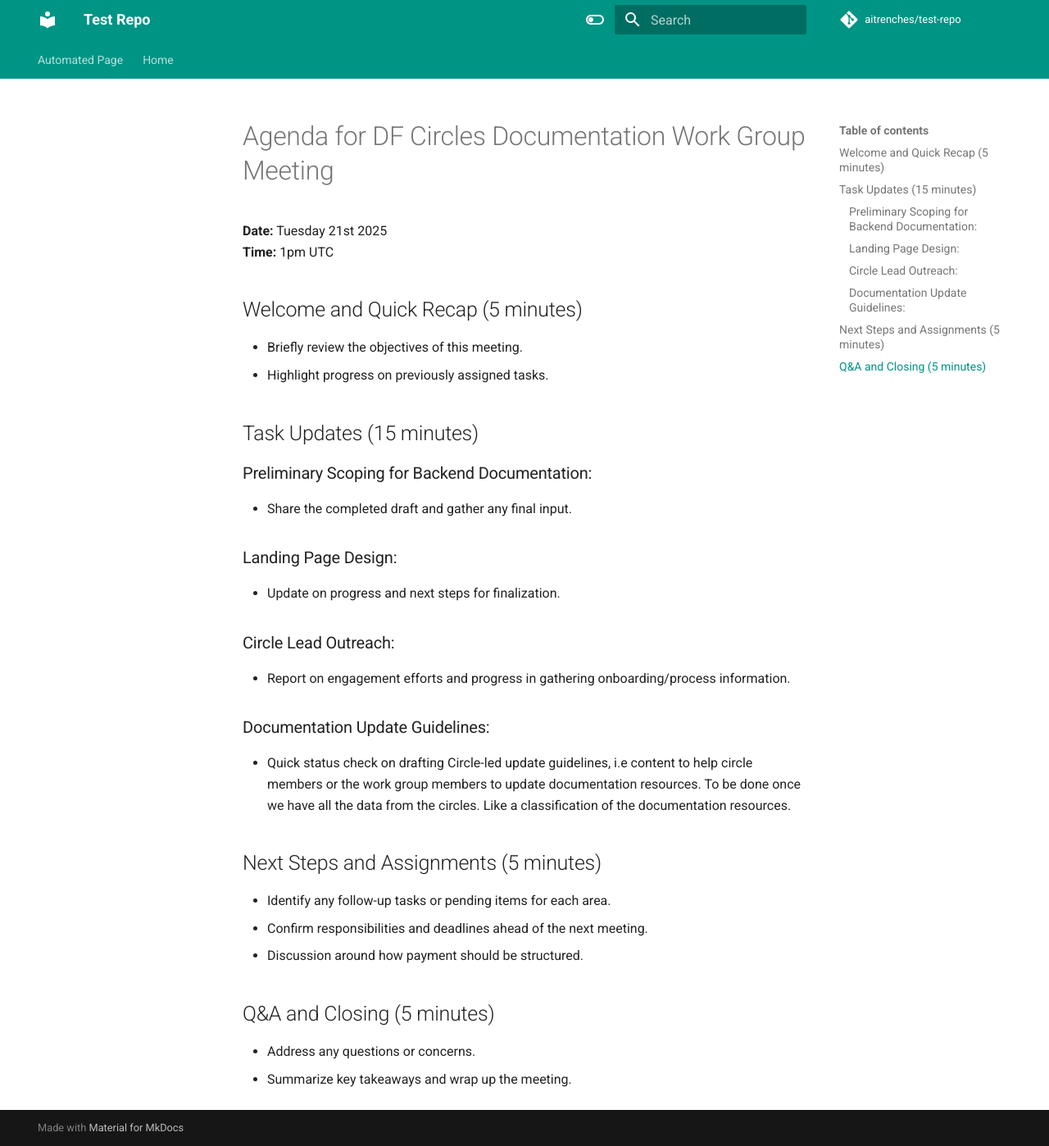
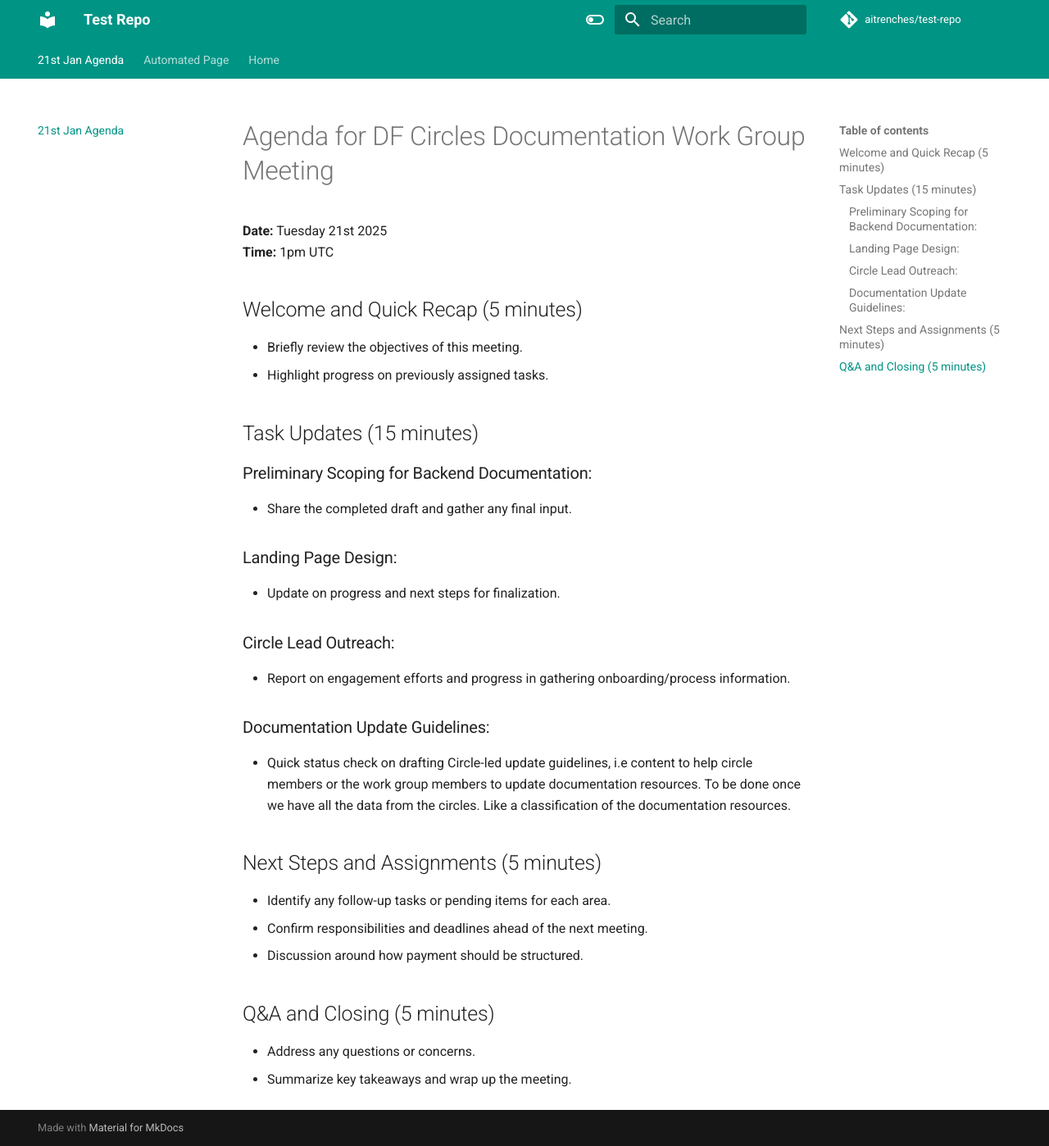
Before and after one commit to aitrenches/test-repo, an MkDocs documentation site: the page built from docs/21st-jan-agenda.md, in a window 1280 px wide and 1398 px high. Shown: the whole window at 82% size. Built offline with MkDocs 1.6.1 and Material for MkDocs 9.7.7, drawn with Linux system fonts in a browser that asks for light colours; comment, search, counter and statistics services are not loaded.

Commit message:
Update navigation: add 21st Jan Agenda

```diff
--- a/mkdocs.yml
+++ b/mkdocs.yml
@@ -51,5 +51,6 @@ markdown_extensions:
       emoji_generator: !!python/name:materialx.emoji.to_svg
 
 nav:
+  - 21st Jan Agenda: 21st-jan-agenda.md
   - Automated Page: auto_page.md
   - Home: index.md
```
